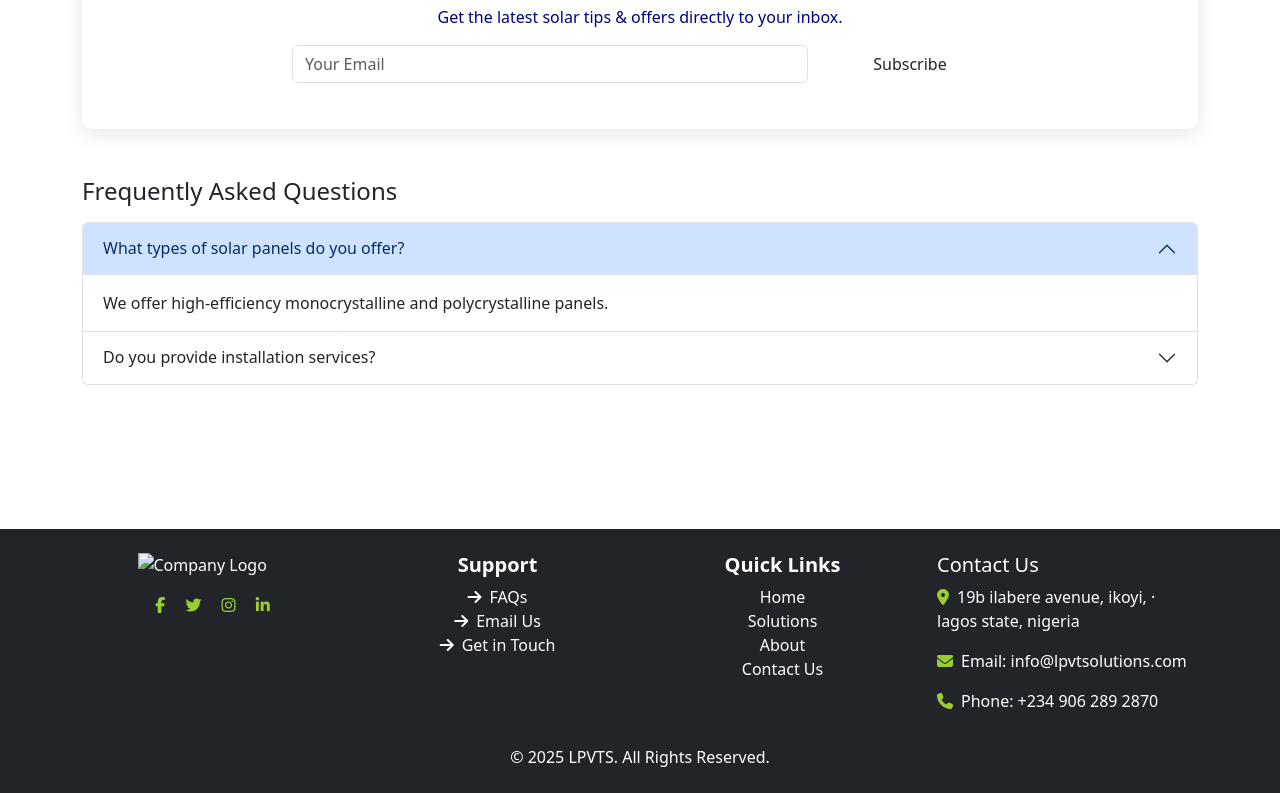
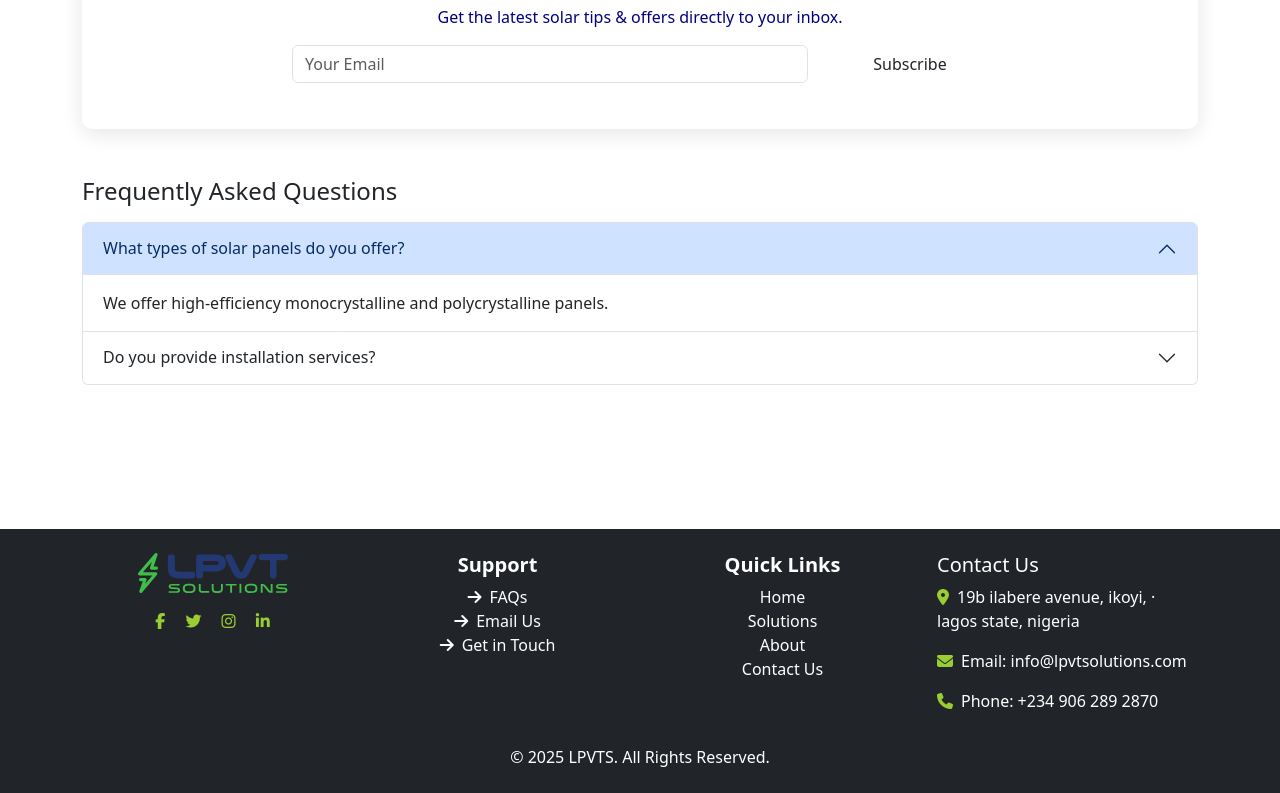
Before and after one commit to leveneenergy/lpvts, a plain HTML site: page contact.html in a window 1280 px wide. Shown: the part 882-1675 px from the top of the page. Drawn offline with nearby package versions, Linux system fonts and the light colour scheme.

Commit message:
Update contact.html

```diff
--- a/contact.html
+++ b/contact.html
@@ -156,7 +156,7 @@
       <div class="row">
           <!-- Company Logo & Social Media -->
           <div class="col-md-3 text-center text-md-start mb-3">
-              <img src="LPVTs logo.svg" alt="Company Logo" class="mb-2" style="width: 150px; display: block; margin: 0 auto;">
+              <img src="./images/LPVTs logo.svg" alt="Company Logo" class="mb-2" style="width: 150px; display: block; margin: 0 auto;">
               <div class="text-center mt-3">
                   <a href="#" class="me-3" style="color: #9ACD32;"><i class="fab fa-facebook-f"></i></a>
                   <a href="#" class="me-3" style="color: #9ACD32;"><i class="fab fa-twitter"></i></a>
```
